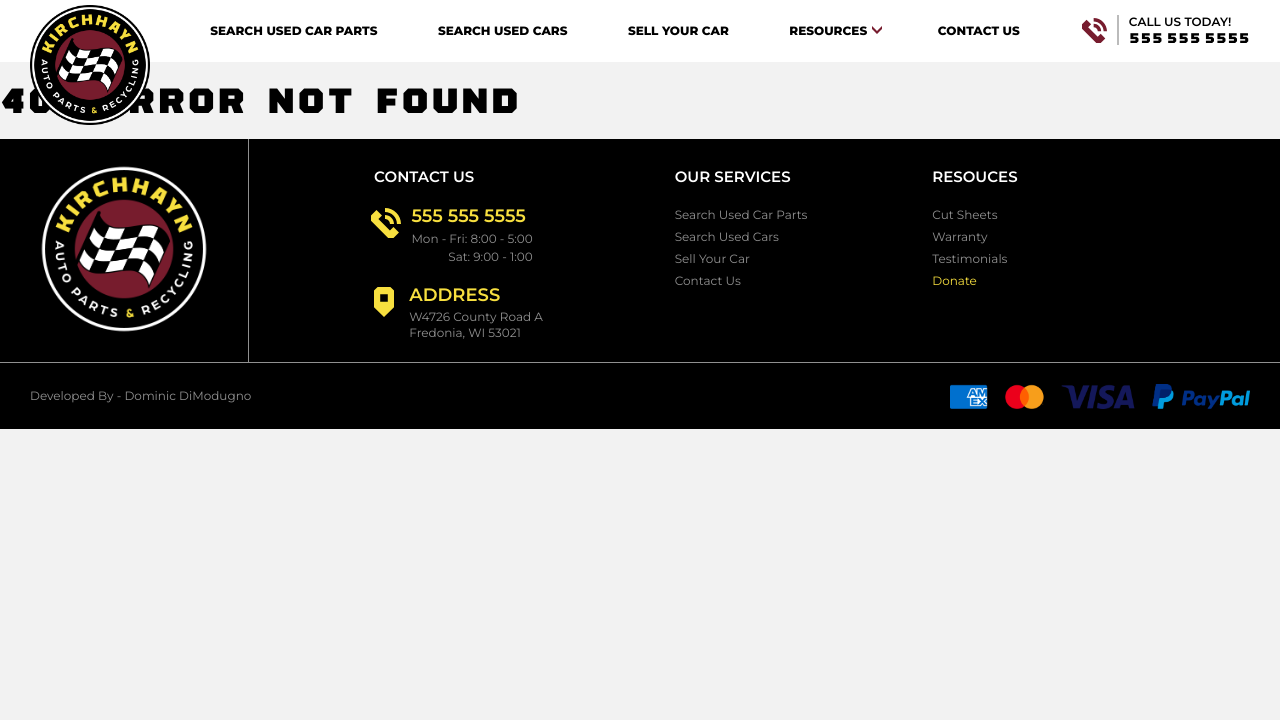
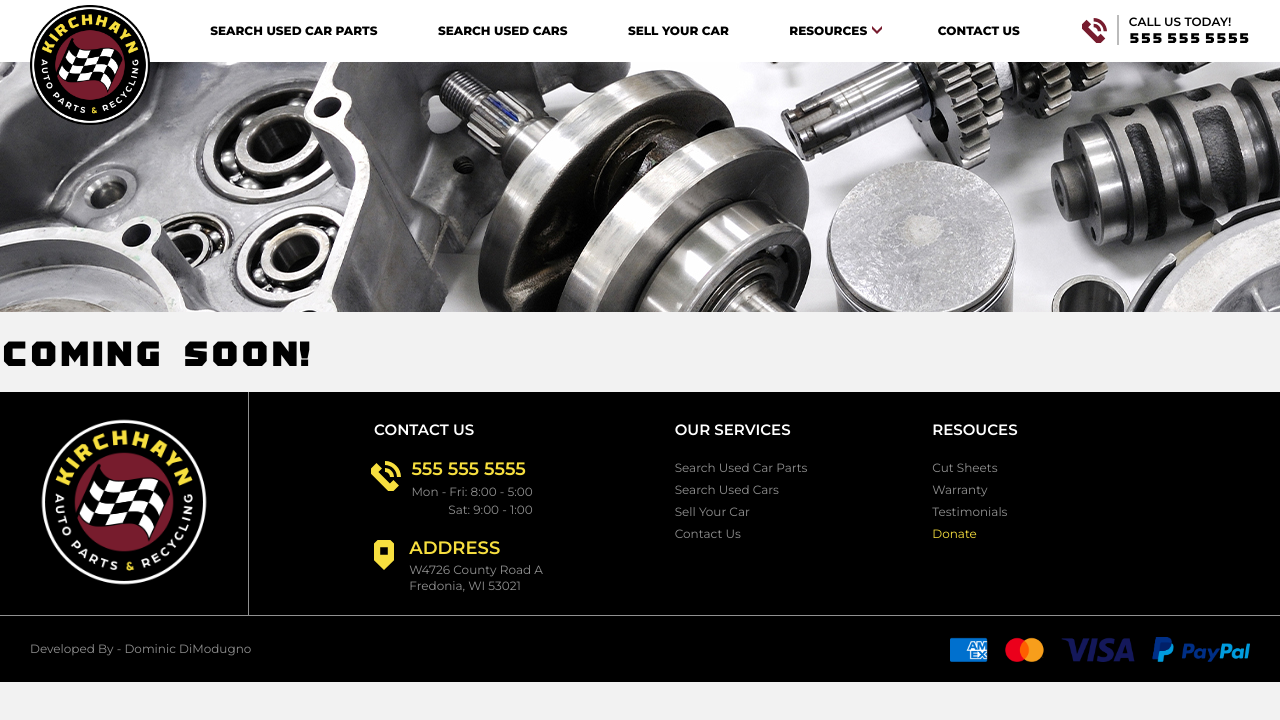
Before and after one commit to Anonym0usLemon/Kirchhayn-Autoparts, a React (Create React App) app: page / in a window 1280 px wide. Shown: the top 720 px of the page. Built offline with nearby package versions, Linux system fonts and the light colour scheme.

Commit message:
updated readme

```diff
--- a/src/components/Header/Header.js
+++ b/src/components/Header/Header.js
@@ -26,13 +26,11 @@ function Header() {
                     </button>
                 </div>
             </div>
-
             <DesktopLogo/>
-
             <nav className={`nav ${openNav ? 'open-nav' : ''}`}>
                 <ul className="nav-list">
                     <li className="nav-item"><Link to="/used-parts">Search Used Car Parts</Link></li>
-                    <li className="nav-item"><Link to="/used-cars">Search Used Cars</Link></li>
+                    <li className="nav-item"><Link to="">Search Used Cars</Link></li>
                     <li className="nav-item"><Link to="">Sell Your Car</Link></li>
                     <li className="has-dropdown nav-item">
                         <a>Resources</a>
@@ -47,7 +45,7 @@ function Header() {
                             <li><a>Category3</a></li>
                         </ul>
                     </li>
-                    <li className="nav-item move-up"><Link to="/contact">Contact Us</Link></li>
+                    <li className="nav-item move-up"><Link to="">Contact Us</Link></li>
                 </ul>
                 <ContactUs/>
             </nav>
--- a/src/components/Pages/NoPage/NoPage.js
+++ b/src/components/Pages/NoPage/NoPage.js
@@ -1,8 +1,12 @@
+import "./NoPage.scss";
 
 const NoPage = () => {
     return (
-        <div>
-            <h1>404 Error Not Found</h1>
+        <div className="no-page">
+            <div className="banner">
+                <img src="/Kirchhayn-Autoparts/images/UsedCarParts/banner.jpg" alt=""/>
+            </div>
+            <h1>Coming Soon!</h1>
         </div>
     );
 }
--- /dev/null
+++ b/src/components/Pages/NoPage/NoPage.scss
@@ -0,0 +1,7 @@
+.no-page {
+
+    .banner {
+        width: 100%;
+        overflow: hidden;
+    }
+}
```
Also changed, not shown: 1 other file (tests, documents, lock files or other folders).
